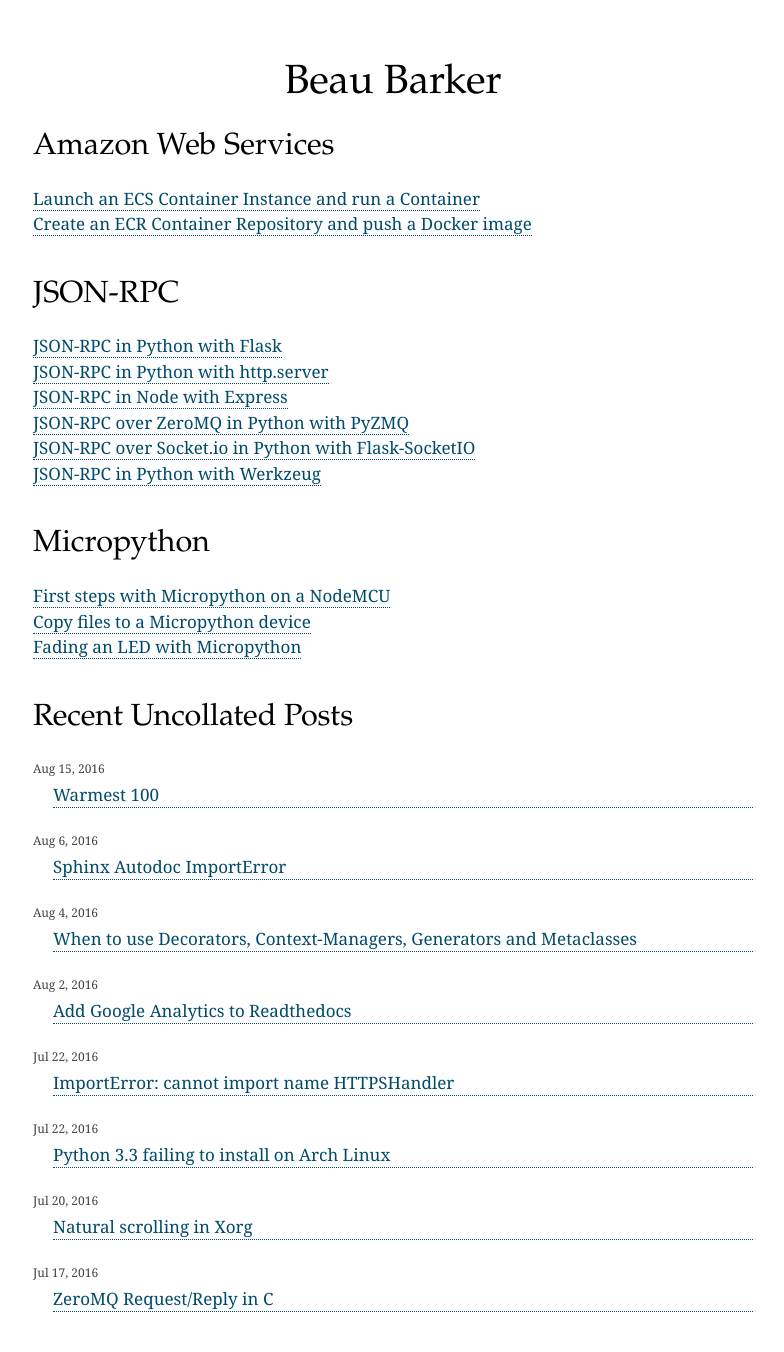
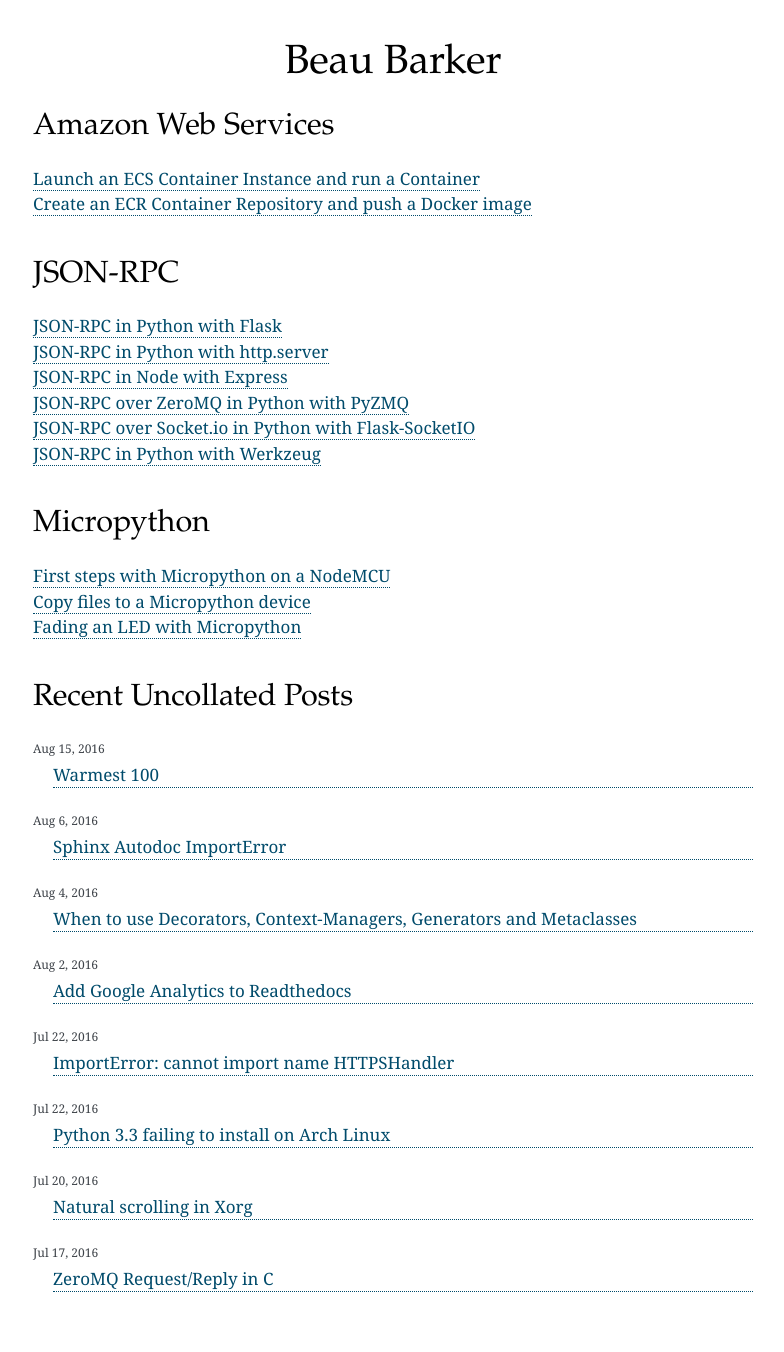
Before and after one commit to explodinglabs/explodinglabs.github.io, a Jekyll site: the page built from index.html, in a window 1280 px wide. Shown: the whole page, without its empty margins (247-1031 px from the left). Built offline with Jekyll 4.4.1, drawn with Linux system fonts in a browser that asks for light colours.

Commit message:
Less gap top of page

```diff
--- a/_sass/_layout.scss
+++ b/_sass/_layout.scss
@@ -9,7 +9,7 @@
 }
 
 .page-content {
-    margin-top: $spacing-unit*1.5;
+    margin-top: $spacing-unit;
     @include media-query($on-laptop) {
         margin-top: $spacing-unit;
     }
```
